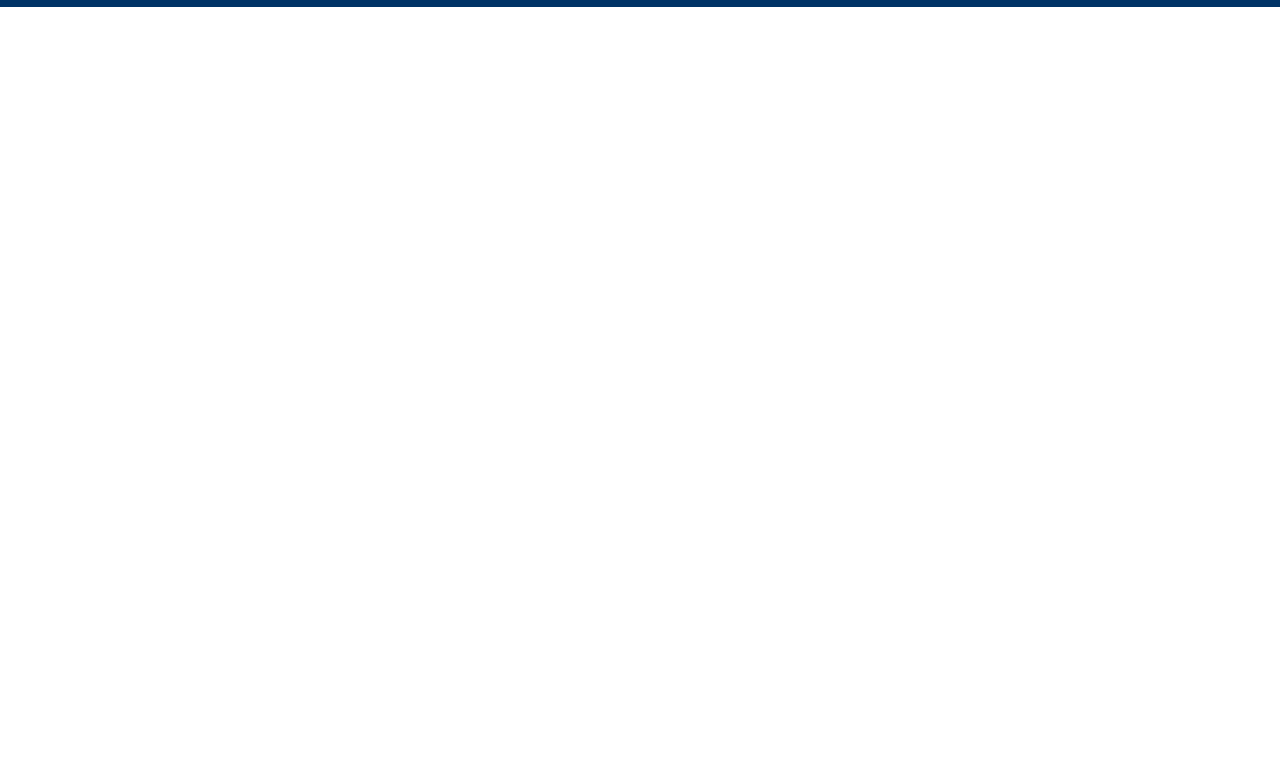
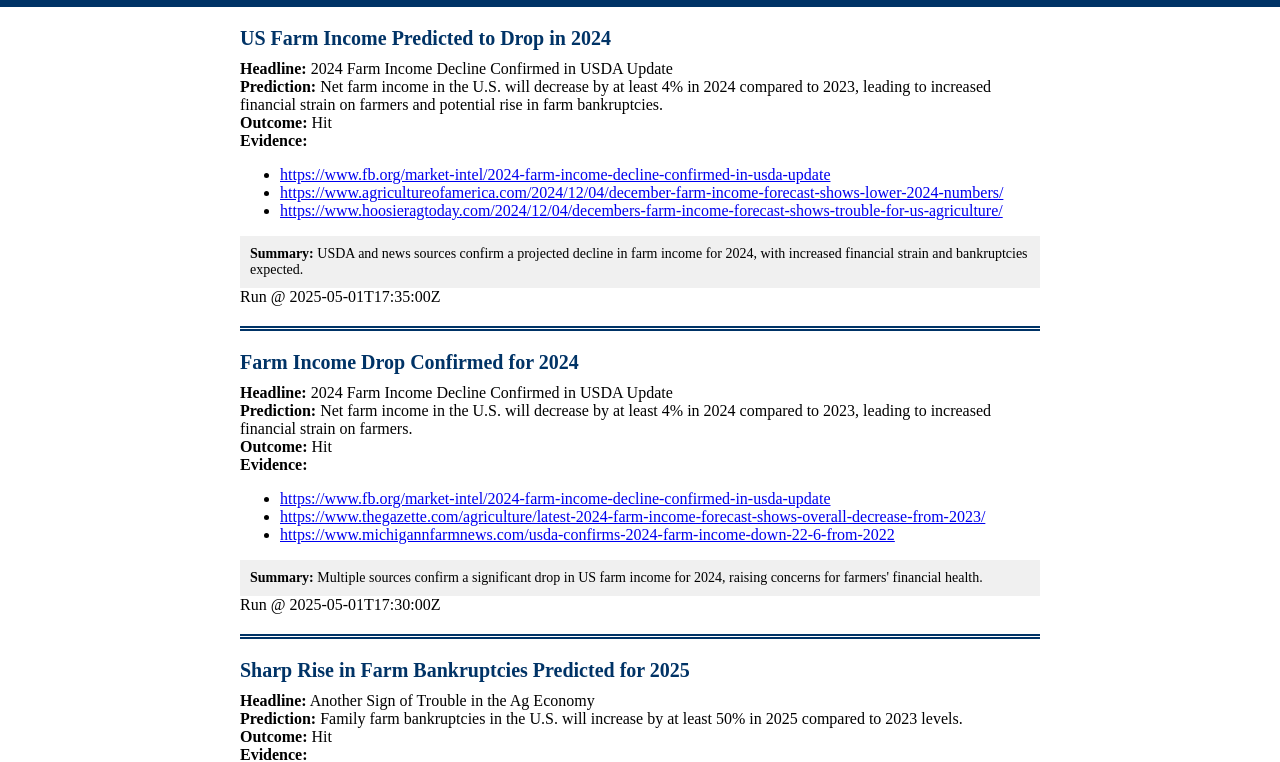
Before and after one commit to LorenzoTomaz/fractal-causal-dashboard, a plain HTML site: page index.html in a window 1280 px wide. Shown: the part 45-807 px from the top of the page. Drawn offline with Linux system fonts and the light colour scheme.

Commit message:
Update index.html

```diff
--- a/index.html
+++ b/index.html
@@ -17,7 +17,7 @@
 <body>
 <header><div class="container"><h1>Causal Prediction Daily</h1></div></header>
 <div id="content" class="container"></div>
-<script>
+<!-- <script>
 function esc(t) {
   return t
     .replace(/&/g,'&amp;')
@@ -56,6 +56,80 @@ fetch('data.json')
       root.appendChild(art);
     });
   });
+</script> -->
+  <script>
+/* tiny HTML-escape helper */
+const esc = str =>
+  String(str || '')
+    .replace(/&/g, '&amp;')
+    .replace(/</g, '&lt;')
+    .replace(/>/g, '&gt;')
+    .replace(/"/g, '&quot;')
+    .replace(/'/g, '&#39;');
+
+fetch('data.json')
+  .then(r => r.json())
+  .then(json => {
+    const root = document.getElementById('content');
+    json
+      .sort((a, b) => new Date(b.runTime) - new Date(a.runTime)) // newest first
+      .forEach(run => {
+        const art = document.createElement('article');
+
+        /* HEADLINE / SUMMARY */
+        const headline = run.aiHeadline || (run.summary && run.summary.aiHeadline) || 'Report';
+        const blurb    = run.aiBlurb    || (run.summary && run.summary.aiBlurb)    || '';
+
+        art.innerHTML = `<h2>${esc(headline)}</h2>`;
+
+        /* -------- render predictions ---------- */
+        const preds = run.predictions
+          ? run.predictions                       // array style
+          : [                                     // single-prediction style
+              {
+                article:       run.article,
+                prediction:    run.prediction,
+                evidenceFound: run.evidenceFound,
+                evidenceLinks: run.evidenceLinks || []
+              }
+            ];
+
+        preds.forEach(p => {
+          const sect = document.createElement('section');
+          sect.innerHTML = `
+            <b>Headline:</b> ${esc(p.article)}<br>
+            <b>Prediction:</b> ${esc(p.prediction)}<br>
+            <b>Outcome:</b> ${p.evidenceFound ? 'Hit' : 'Miss'}<br>
+          `;
+
+          if (p.evidenceLinks && p.evidenceLinks.length) {
+            sect.innerHTML +=
+              '<b>Evidence:</b><ul>' +
+              p.evidenceLinks
+                .map(l => `<li><a href="${l}" target="_blank">${esc(l)}</a></li>`)
+                .join('') +
+              '</ul>';
+          }
+          art.appendChild(sect);
+        });
+
+        /* SUMMARY TEXT */
+        if (blurb) {
+          art.innerHTML += `
+            <div class="summary"><b>Summary:</b> ${esc(blurb)}</div>
+          `;
+        }
+
+        /* RUN TIME FOOTER (optional) */
+        art.innerHTML += `<div class="time">Run @ ${esc(run.runTime)}</div>`;
+        root.appendChild(art);
+      });
+  })
+  .catch(err => {
+    document.getElementById('content').innerText =
+      'Error loading data.json: ' + err.message;
+  });
 </script>
+
 </body>
 </html>
```
